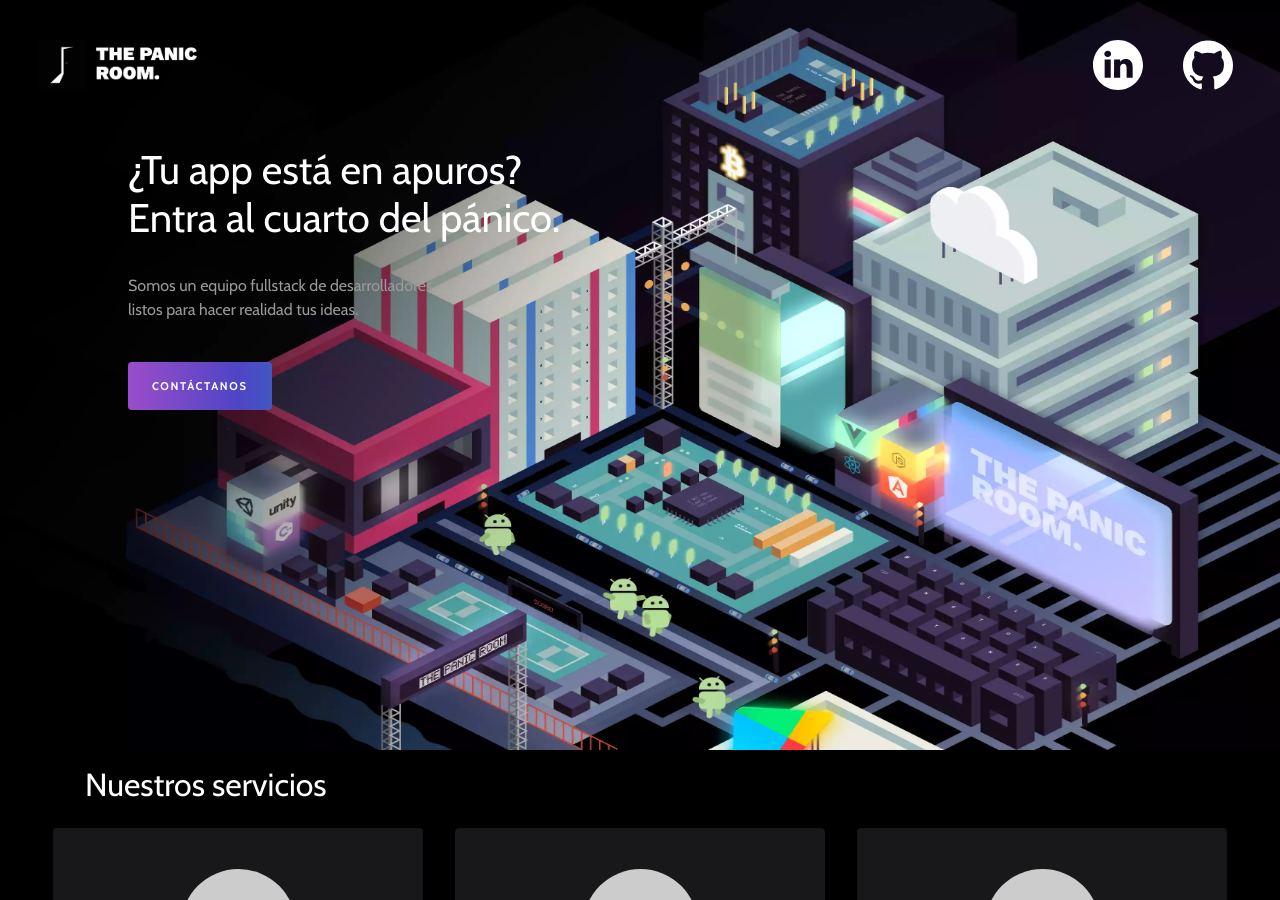
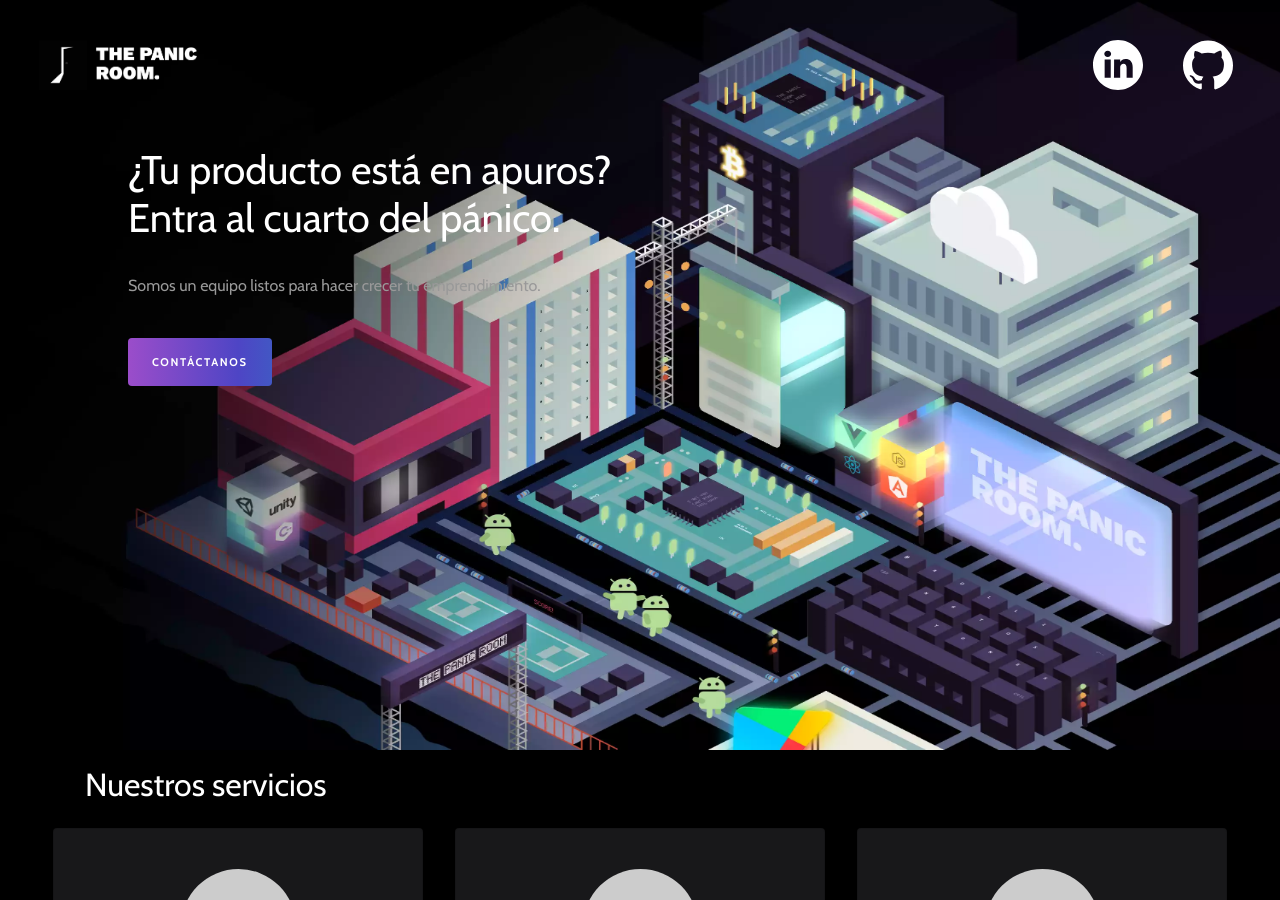
Before and after one commit to the-panic-room/the-panic-room, a Jekyll site: the page built from index.html, in a window 1280 px wide and 900 px high. Built offline with Jekyll 4.4.1, drawn with Linux system fonts in a browser that asks for light colours; nearby versions of some CDN libraries.

Commit message:
corregido mensaje inicial landing

```diff
--- a/_layouts/landing.html
+++ b/_layouts/landing.html
@@ -8,14 +8,12 @@ layout: default
             <div class="col-xs-12 hero">
                 <div>
                     <h1 class="py-2 py-md-4">
-                        ¿Tu app está en apuros?
+                        ¿Tu producto está en apuros?
                         <br />
                         Entra al cuarto del pánico.
                     </h1>
                     <p class="hero-text" itemprop="description">
-                        Somos un equipo fullstack de desarrolladores
-                        <br />
-                        listos para hacer realidad tus ideas.
+                        Somos un equipo listos para hacer crecer tu emprendimiento.
                     </p>
                     <a href="#contacto" class="btn-custom btn btn-main link my-2 my-md-4">
                         Contáctanos
```
